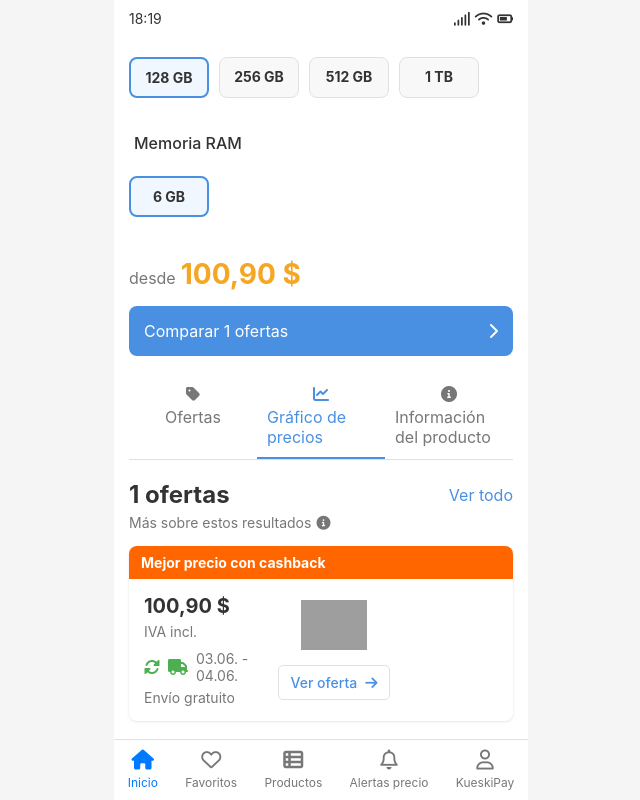
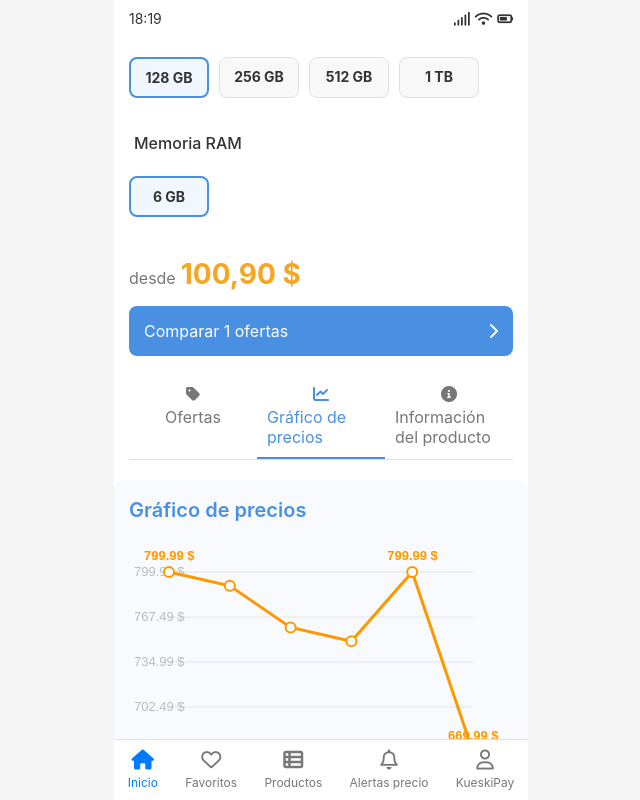
Before and after one commit to guidolo/pricecomparison, a plain HTML site: page index.html in a window 1280 px wide. Both pictures are taken after a click on the element "Gráfico de precios". Shown: the whole page, without its empty margins (319-959 px from the left). Drawn offline with Linux system fonts and the light colour scheme; grey boxes are pictures that could not be loaded.

Commit message:
Grafico de precios

```diff
--- a/api/iphone_14_pro_max_consolidated.json
+++ b/api/iphone_14_pro_max_consolidated.json
@@ -538,6 +538,20 @@
           }
         ]
       }
+    ],
+    "ram": [
+      {
+        "id": "mla19615354",
+        "name": "6 GB"
+      }
+    ],
+    "price_history": [
+      { "date": "2024-01-01", "price": 799.99 },
+      { "date": "2024-02-01", "price": 789.99 },
+      { "date": "2024-03-01", "price": 759.99 },
+      { "date": "2024-04-01", "price": 749.99 },
+      { "date": "2024-05-01", "price": 799.99 },
+      { "date": "2024-06-01", "price": 669.99 }
     ]
   }
 }
--- a/index.html
+++ b/index.html
@@ -207,6 +207,14 @@
                 </div>
             </div>
 
+            <!-- Sección de gráfico de precios -->
+            <div class="price-chart-section" style="display: none;">
+                <div class="price-chart-header">
+                    <h2>Gráfico de precios</h2>
+                </div>
+                <canvas id="priceChartCanvas" height="260"></canvas>
+            </div>
+
             <!-- Sección de información del producto -->
             <div class="product-details-section" style="display: none;">
                 <div class="product-details-header">
--- a/product-details.js
+++ b/product-details.js
@@ -78,12 +78,12 @@ function setupTabNavigation() {
     const tabs = document.querySelectorAll('.tab-navigation .tab');
     const offersSection = document.querySelector('.offers-section');
     const productDetailsSection = document.querySelector('.product-details-section');
+    const priceChartSection = document.querySelector('.price-chart-section');
 
     tabs.forEach((tab, index) => {
-        tab.addEventListener('click', () => {
+        tab.addEventListener('click', async () => {
             // Remover la clase activa de todas las pestañas
             tabs.forEach(t => t.classList.remove('active'));
-
             // Agregar la clase activa a la pestaña seleccionada
             tab.classList.add('active');
 
@@ -91,12 +91,103 @@ function setupTabNavigation() {
             if (index === 0) { // Pestaña de Ofertas
                 offersSection.style.display = 'block';
                 productDetailsSection.style.display = 'none';
+                priceChartSection.style.display = 'none';
+            } else if (index === 1) { // Pestaña de Gráfico de precios
+                offersSection.style.display = 'none';
+                productDetailsSection.style.display = 'none';
+                priceChartSection.style.display = 'block';
+                // Cargar y renderizar el gráfico
+                await renderPriceChart();
             } else if (index === 2) { // Pestaña de Información del producto
                 offersSection.style.display = 'none';
                 productDetailsSection.style.display = 'block';
+                priceChartSection.style.display = 'none';
             }
-            // Nota: La pestaña del medio (Gráfico de precios) no está implementada en este ejemplo
         });
+    });
+}
+
+// Renderiza el gráfico de precios usando canvas puro
+async function renderPriceChart() {
+    const urlParams = new URLSearchParams(window.location.search);
+    const productId = urlParams.get('product') || 'iphone_14_pro_max';
+    const apiUrl = `api/${productId}_consolidated.json`;
+    const response = await fetch(apiUrl);
+    const data = await response.json();
+    const priceHistory = (data && data.product && data.product.price_history) ? data.product.price_history : [];
+    const canvas = document.getElementById('priceChartCanvas');
+    const ctx = canvas.getContext('2d');
+    // Limpiar canvas
+    ctx.clearRect(0, 0, canvas.width, canvas.height);
+    // Configuración visual
+    const width = canvas.width = canvas.offsetWidth;
+    const height = canvas.height = canvas.offsetHeight;
+    ctx.fillStyle = '#f8fafd';
+    ctx.fillRect(0, 0, width, height);
+    // Si no hay datos, mostrar mensaje
+    if (!priceHistory.length) {
+        ctx.fillStyle = '#888';
+        ctx.font = '18px sans-serif';
+        ctx.fillText('Sin datos de histórico de precios', 20, height / 2);
+        return;
+    }
+    // Margen y escalas
+    const margin = 40;
+    const chartW = width - margin * 2;
+    const chartH = height - margin * 2;
+    // Extraer precios y fechas
+    const prices = priceHistory.map(p => p.price);
+    const dates = priceHistory.map(p => p.date.slice(0, 7));
+    const minPrice = Math.min(...prices);
+    const maxPrice = Math.max(...prices);
+    // Dibujar líneas de fondo
+    ctx.strokeStyle = '#e0e6ef';
+    ctx.lineWidth = 1;
+    for (let i = 0; i <= 4; i++) {
+        const y = margin + (chartH * i) / 4;
+        ctx.beginPath();
+        ctx.moveTo(margin, y);
+        ctx.lineTo(width - margin, y);
+        ctx.stroke();
+        // Etiquetas de precio (eje Y)
+        ctx.fillStyle = '#bbb';
+        ctx.font = '13px sans-serif';
+        const priceLabel = (maxPrice - ((maxPrice - minPrice) * i) / 4).toFixed(2);
+        ctx.fillText(priceLabel + ' $', 5, y + 4);
+    }
+    // Dibujar línea de precios
+    ctx.strokeStyle = '#ff9800';
+    ctx.lineWidth = 3;
+    ctx.beginPath();
+    priceHistory.forEach((point, i) => {
+        const x = margin + (chartW * i) / (priceHistory.length - 1);
+        const y = margin + chartH * (1 - (point.price - minPrice) / (maxPrice - minPrice || 1));
+        if (i === 0) ctx.moveTo(x, y);
+        else ctx.lineTo(x, y);
+    });
+    ctx.stroke();
+    // Dibujar puntos y etiquetas solo para min y max
+    priceHistory.forEach((point, i) => {
+        const x = margin + (chartW * i) / (priceHistory.length - 1);
+        const y = margin + chartH * (1 - (point.price - minPrice) / (maxPrice - minPrice || 1));
+        // Punto
+        ctx.beginPath();
+        ctx.arc(x, y, 5, 0, 2 * Math.PI);
+        ctx.fillStyle = '#fff';
+        ctx.fill();
+        ctx.strokeStyle = '#ff9800';
+        ctx.lineWidth = 2;
+        ctx.stroke();
+        // Etiqueta de precio solo para min y max
+        if (point.price === minPrice || point.price === maxPrice) {
+            ctx.fillStyle = '#ff9800';
+            ctx.font = 'bold 13px sans-serif';
+            ctx.fillText(point.price.toFixed(2) + ' $', x - 25, y - 12);
+        }
+        // Etiqueta de fecha
+        ctx.fillStyle = '#888';
+        ctx.font = '12px sans-serif';
+        ctx.fillText(dates[i], x - 18, height - 10);
     });
 }
 
--- a/styles.css
+++ b/styles.css
@@ -490,3 +490,34 @@ body {
     font-size: 20px;
     margin-bottom: 5px;
 }
+
+/* Gráfico de precios */
+.price-chart-section {
+    padding: 0 15px 20px;
+    background: #f8fafd;
+    border-radius: 12px;
+    margin-bottom: 20px;
+    box-shadow: 0 1px 3px rgba(0,0,0,0.04);
+}
+.price-chart-header {
+    display: flex;
+    align-items: center;
+    gap: 10px;
+    margin-bottom: 10px;
+    padding-top: 18px;
+}
+.price-chart-header h2 {
+    font-size: 20px;
+    font-weight: 600;
+    color: #4a90e2;
+    margin: 0;
+}
+#priceChartCanvas {
+    width: 100% !important;
+    max-width: 100%;
+    background: #f8fafd;
+    border-radius: 8px;
+    box-shadow: 0 1px 2px rgba(0,0,0,0.03);
+    margin-bottom: 10px;
+    display: block;
+}
```
Also changed, not shown: api/iphone_16e_consolidated.json (+14 -0 lines).
